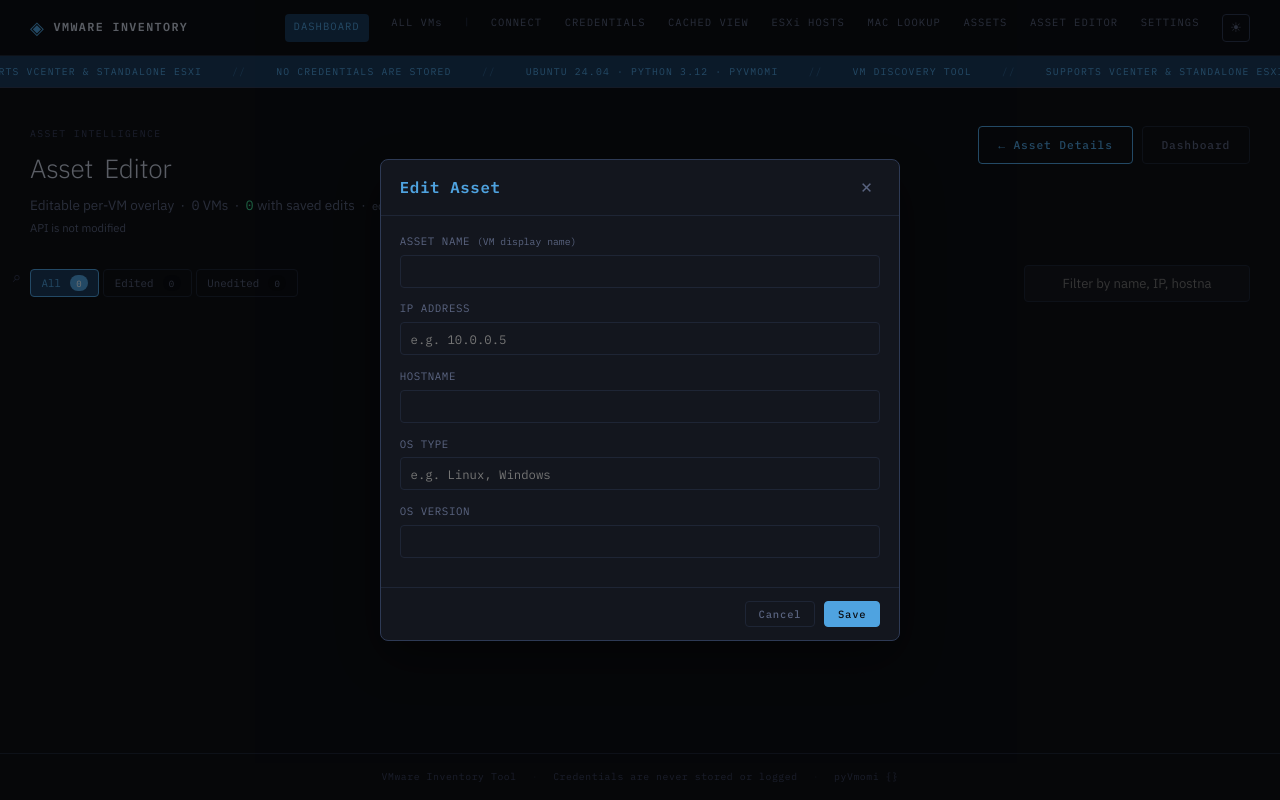
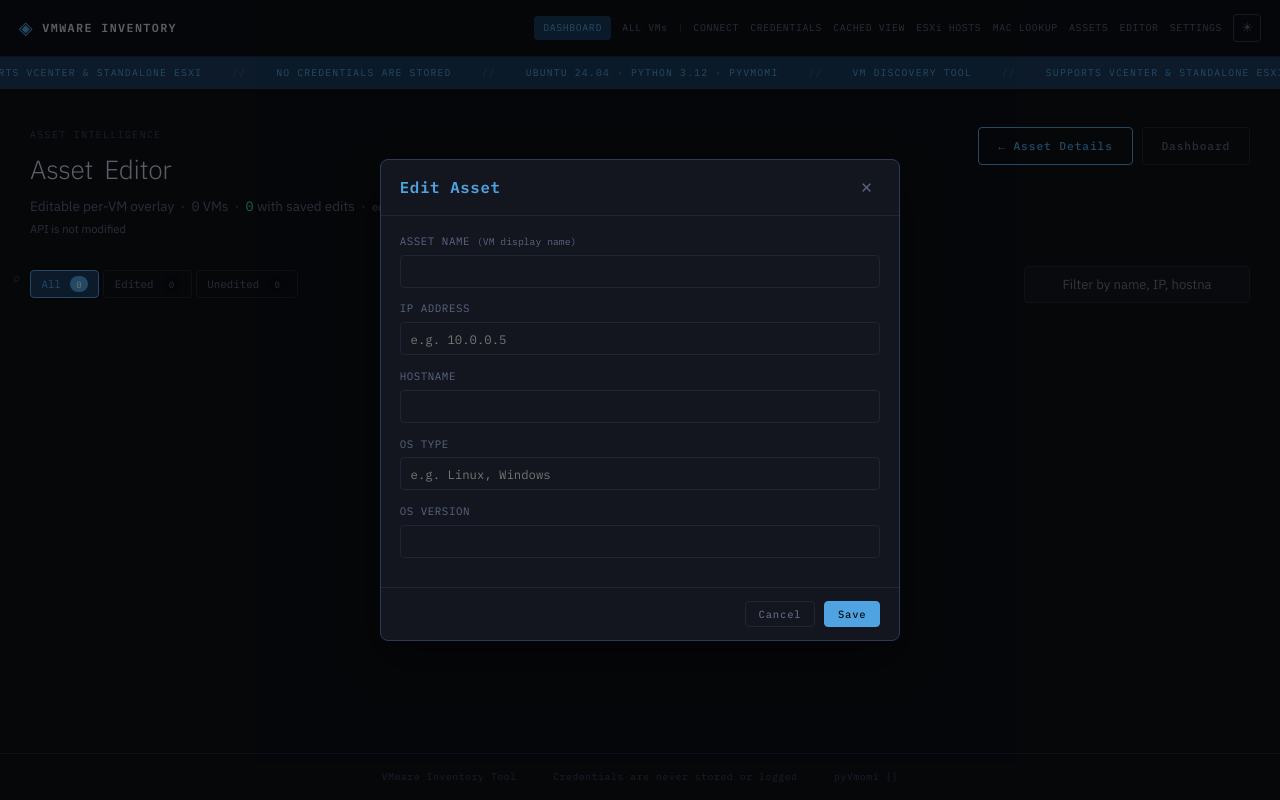
Before and after one commit to raajsharan/vm_list, a Flask app: page /asset-editor in a window 1280 px wide. Run offline with Flask 3, Linux system fonts and the light colour scheme; data that the repository does not hold is empty; parts of the project's set-up code (start-up, migrations or seed data) failed here and were passed over.

Commit message:
Header nav: fix overlap with the new EDITOR link
Reduces column gap and font, allows wrapping as a fallback, and shortens
"ASSET EDITOR" to "EDITOR" so the full nav fits on a single row at
standard viewport widths. Header height becomes min-height so a wrapped
second row is rendered correctly.

Co-Authored-By: Claude Opus 4.7 (1M context) <noreply@anthropic.com>

```diff
--- a/static/style.css
+++ b/static/style.css
@@ -75,22 +75,26 @@ body {
   position: sticky;
   top: 0;
   z-index: 100;
-  height: var(--header-h);
+  min-height: var(--header-h);
   background: var(--header-bg);
   backdrop-filter: blur(8px);
   border-bottom: 1px solid var(--border);
 }
 .header-inner {
-  padding: 0 2rem;
-  height: 100%;
+  padding: 0.5rem 1.25rem;
+  min-height: var(--header-h);
   display: flex;
   align-items: center;
   justify-content: space-between;
+  gap: 1rem;
+  flex-wrap: nowrap;
+  min-width: 0;
 }
 .brand {
   display: flex;
   align-items: center;
   gap: 0.65rem;
+  flex: 0 0 auto;
 }
 .brand-icon {
   font-size: 1.2rem;
@@ -104,18 +108,30 @@ body {
   letter-spacing: 0.12em;
   color: var(--text);
   text-decoration: none;
+  white-space: nowrap;
 }
 .header-nav {
   display: flex;
-  gap: 1.5rem;
+  flex-wrap: wrap;
+  justify-content: flex-end;
+  align-items: center;
+  row-gap: 0.35rem;
+  column-gap: 1rem;
+  flex: 1 1 auto;
+  min-width: 0;
 }
 .nav-link {
   font-family: var(--mono);
-  font-size: 0.7rem;
-  letter-spacing: 0.1em;
+  font-size: 0.68rem;
+  letter-spacing: 0.08em;
   color: var(--text-muted);
   text-decoration: none;
   transition: color 0.15s;
+  white-space: nowrap;
+}
+@media (max-width: 1280px) {
+  .header-nav { column-gap: 0.75rem; }
+  .nav-link { font-size: 0.66rem; letter-spacing: 0.06em; }
 }
 .nav-link:hover { color: var(--accent); }
 
--- a/templates/base.html
+++ b/templates/base.html
@@ -27,7 +27,7 @@
         <a href="{{ url_for('esxi_topology') }}" class="nav-link">ESXi HOSTS</a>
         <a href="{{ url_for('mac_lookup') }}" class="nav-link">MAC LOOKUP</a>
         <a href="{{ url_for('asset_details') }}" class="nav-link">ASSETS</a>
-        <a href="{{ url_for('asset_editor') }}" class="nav-link">ASSET EDITOR</a>
+        <a href="{{ url_for('asset_editor') }}" class="nav-link">EDITOR</a>
         <a href="{{ url_for('settings') }}" class="nav-link">SETTINGS</a>
         <button class="theme-toggle" id="themeToggle" aria-label="Toggle light/dark theme" title="Toggle theme">
           <span class="theme-icon-dark">☀</span>
```
